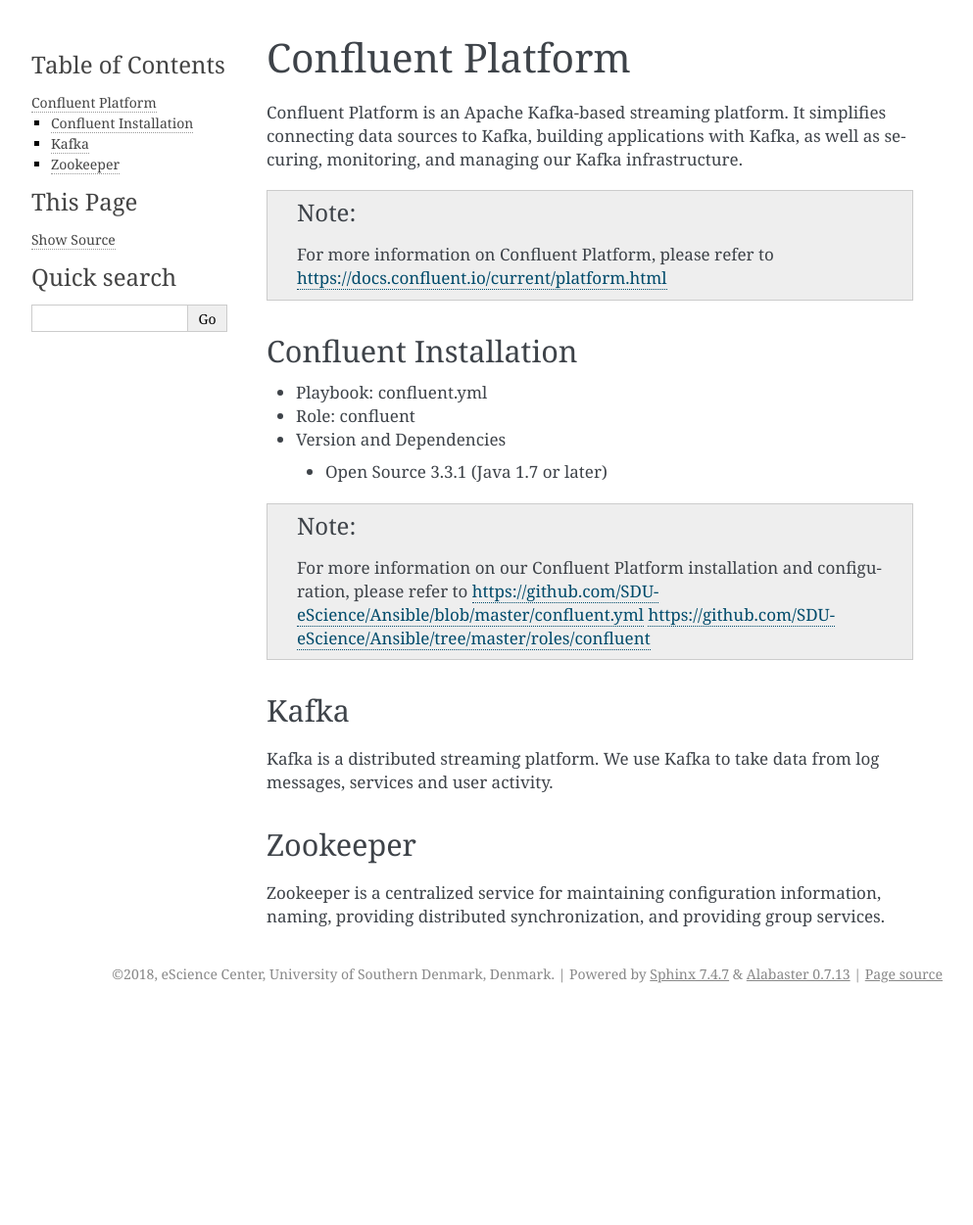
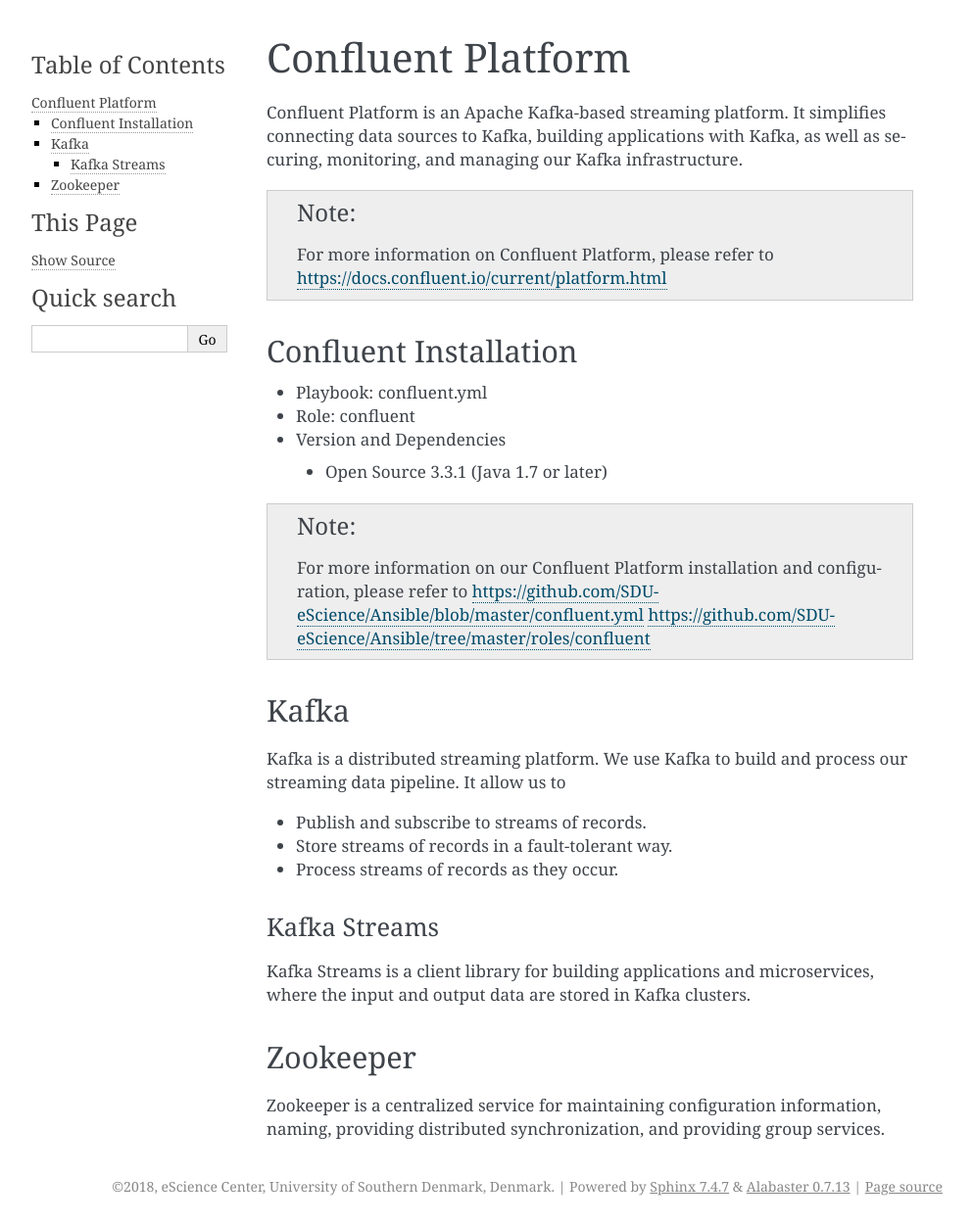
Before and after one commit to SDU-eScience/SDUCloudDoc, a Sphinx documentation site: the page built from docs/source/confluent.rst, in a window 1280 px wide. Shown: the whole page at 98% size, without its empty margins (148-1141 px from the left). Built offline with Sphinx 7.4.7, drawn with Linux system fonts in a browser that asks for light colours; before the commit the page ends 1034 px from its top, so only the background shows below that.

Commit message:
Add the responsibilities of Kafka.

```diff
--- a/docs/source/confluent.rst
+++ b/docs/source/confluent.rst
@@ -5,6 +5,7 @@
 Confluent Platform is an Apache Kafka-based streaming platform. It simplifies connecting data sources to Kafka, building applications with Kafka, as well as securing, monitoring, and managing our Kafka infrastructure.
 
 .. note::
+
    For more information on Confluent Platform, please refer to `<https://docs.confluent.io/current/platform.html>`_
 
 
@@ -29,8 +30,15 @@
 
 Kafka
 ------
-Kafka is a distributed streaming platform. We use Kafka to take data from log messages, services and user activity.
+Kafka is a distributed streaming platform. We use Kafka to build and process our streaming data pipeline. It allow us to
 
+* Publish and subscribe to streams of records.
+* Store streams of records in a fault-tolerant way.
+* Process streams of records as they occur.
+
+Kafka Streams
+^^^^^^^^^^^^^
+Kafka Streams is a client library for building applications and microservices, where the input and output data are stored in Kafka clusters.
 
 .. _Zookeeper:
 
--- a/docs/source/elastic_stack.rst
+++ b/docs/source/elastic_stack.rst
@@ -77,14 +77,14 @@
 
 Kibana configuration
 ^^^^^^^^^^^^^^^^^^^^^
-Forward the port 5601 from your local terminal if you want to access Kibana web portal with ``http://localhost:5601`` through your local browser.
+Forward the port 5601 from your local terminal if you want to access Kibana web portal with http://localhost:5601 through your local browser.
 
 .. code-block:: bash
 
    ssh -L 5601:172.22.240.12:5601 username@130.225.164.200 -N
 
 
-Access Kibana web portal with ``http://localhost:5601`` and click the ``audit_log2`` index on the left side. The Kibana dashboard for monitoring our iRODS grid looks like the following.
+Access Kibana web portal with http://localhost:5601 and click the audit_log2 index on the left side. The Kibana dashboard for monitoring our iRODS grid looks like the following.
 
 .. figure::  images/kibana.png
 
```
